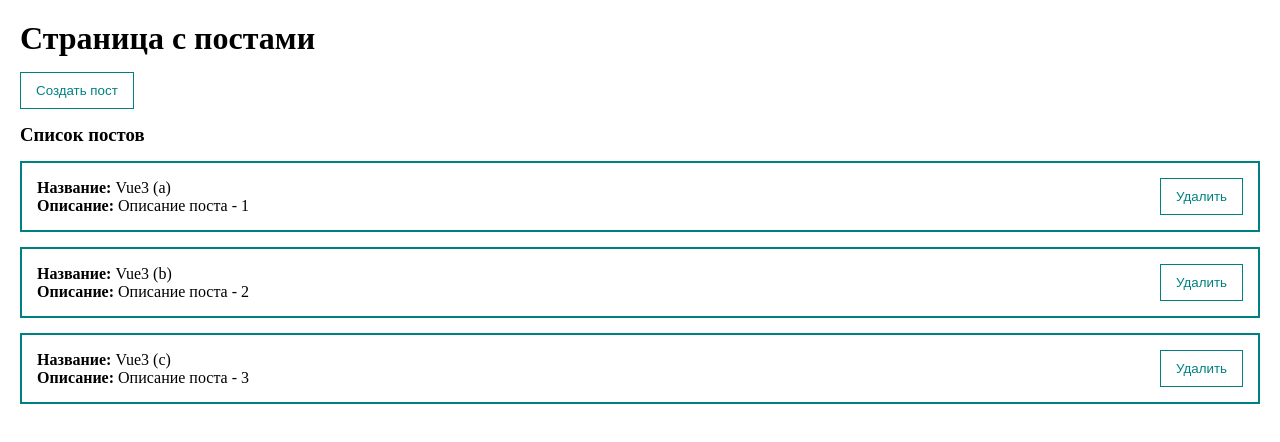
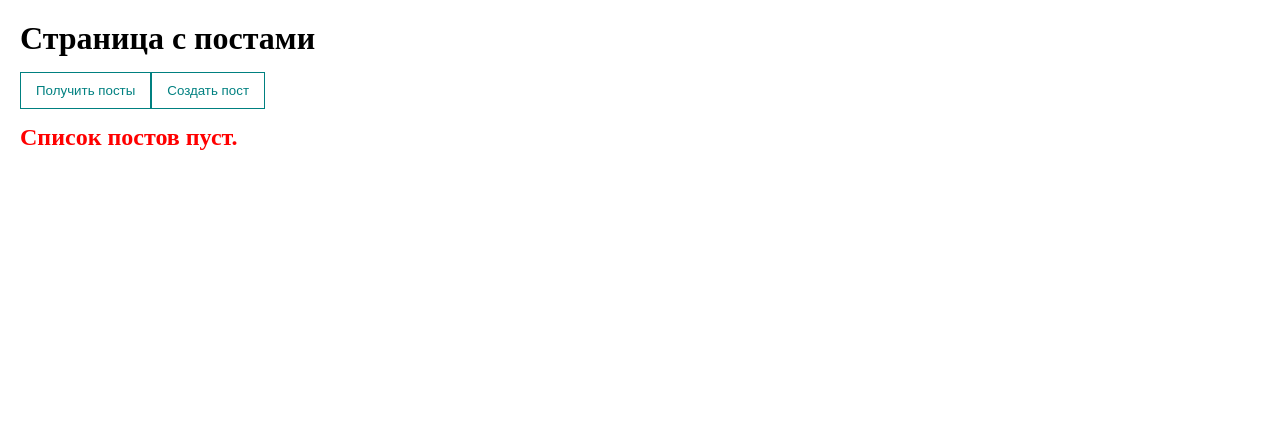
Before and after one commit to Dragon-program-sib/Vue3, a Vue app: page / in a window 1280 px wide. Shown: the top 442 px of the page. Built offline with nearby package versions, Linux system fonts and the light colour scheme.

Commit message:
The generation of a list of posts "from the server" was created using the service - jsonplaceholder.typicode.com

```diff
--- a/src/App.vue
+++ b/src/App.vue
@@ -1,6 +1,7 @@
 <template>
 	<div class="app">
 		<h1>Страница с постами</h1>
+		<my-button @click="fetchPost">Получить посты</my-button>
 		<my-button @click="showDialog" style="margin: 15px 0">Создать пост</my-button>
 		<my-dialog v-model:show="dialogVisible">
 			<post-form @create="createPost" />
@@ -13,6 +14,7 @@
 <script>
 	import PostForm from "@/components/PostForm";
 	import PostList from "@/components/PostList";
+	import axios from 'axios';
 	export default {
 		components: {
 			PostForm,
@@ -21,9 +23,9 @@
 		data() {
 			return {
 				posts: [
-					{ id: 1, title: "Vue3 (a)", body: "Описание поста - 1" },
+					/*{ id: 1, title: "Vue3 (a)", body: "Описание поста - 1" },
 					{ id: 2, title: "Vue3 (b)", body: "Описание поста - 2" },
-					{ id: 3, title: "Vue3 (c)", body: "Описание поста - 3" },
+					{ id: 3, title: "Vue3 (c)", body: "Описание поста - 3" },*/
 				],
 				dialogVisible: false,
 			};
@@ -39,7 +41,16 @@
 			showDialog() {
 				this.dialogVisible = true;
 			},
-		},
+			async fetchPost() {
+				try {
+					const response = await axios.get('https://jsonplaceholder.typicode.com/posts?_limit=10');
+					this.posts = response.data;
+					// console.log(response);
+				} catch (e) {
+					alert("Ошибка!");
+				}
+			},
+		}
 	};
 </script>
 
```
